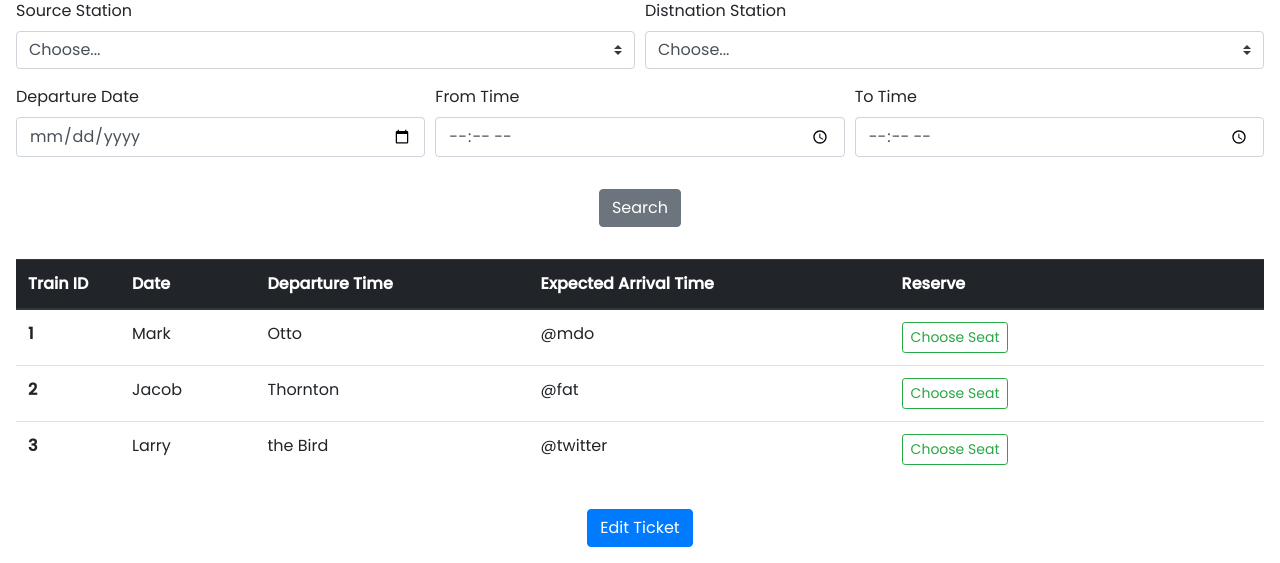
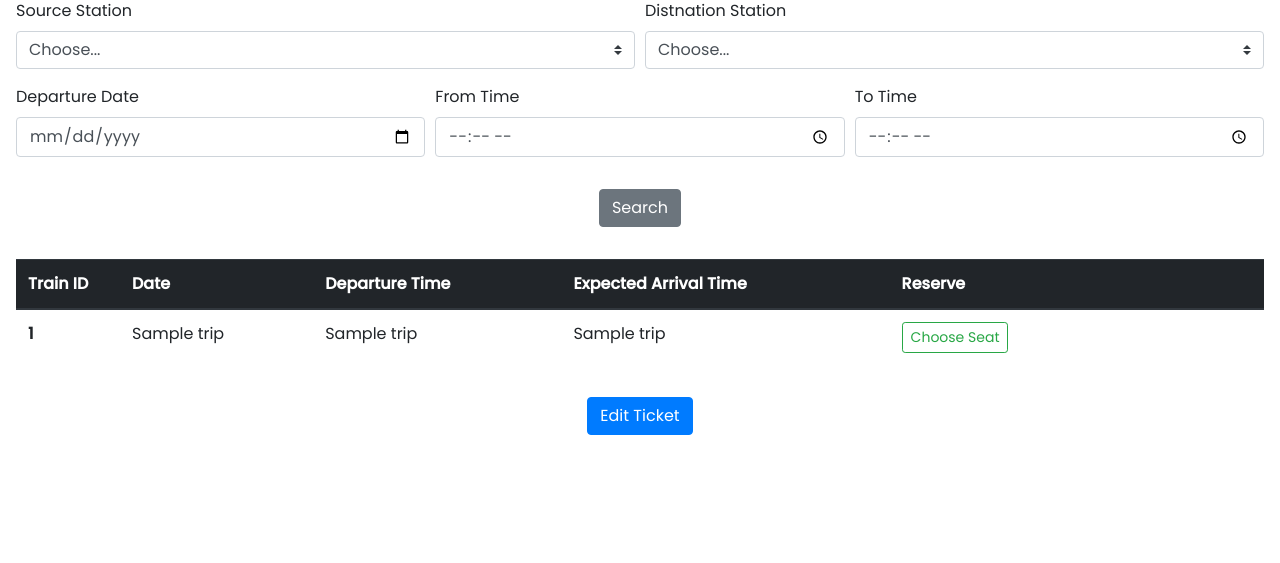
Before and after one commit to MustafaAmer-1/Software-Project, a Flask app: template templates/edit_ticket.html in a window 1280 px wide. Shown: the part 240-803 px from the top of the page. After the commit the page ends 675 px from the top, so only its background shows below. Run offline with Flask 2, Linux system fonts and the light colour scheme; the template is opened without the code that fills it: most values are stand-ins (such as "Sample title", 1, 10 or a date in 2020); some libraries are stand-ins or nearby versions.

Commit message:
edit_ticket getting ticket data

```diff
--- a/app/controllers/tickets/ticket_manage.py
+++ b/app/controllers/tickets/ticket_manage.py
@@ -30,9 +30,3 @@ def delete_ticket():
     ticketID = request.form['ticketID']
     ticket_service.delete_ticket(ticketID)
     return redirect('/ticket_manage')
-
-@ticket_manage.route('/edit_ticket', methods=['POST'])
-def edit_ticket():
-    ticketID = request.form['ticketID']
-    ticket_data = ticket_service.get_ticket_data(ticketID)
-    return render_template('edit_ticket.html', ticket_data=ticket_data)
--- a/app/services/register_service.py
+++ b/app/services/register_service.py
@@ -2,7 +2,6 @@ from . import storage_wrapper
 
 db_conn = storage_wrapper.db_conn
 
-# TODO: insert into db after getting user data
 def register_user(NID, full_name, phone_no, email, DOB, gender, password):
     cur = db_conn.cursor()
     cur.execute("SELECT * FROM Person WHERE NID = %s", (NID, ))
--- a/run.py
+++ b/run.py
@@ -14,6 +14,8 @@ from app.controllers.trips.schedule import schedule_manage
 
 from app.controllers.Statistics.statistics import statistics_manage
 
+from app.controllers.tickets.edit_ticket import edit_ticket
+
 APP = Flask(__name__)
 APP.secret_key = 'secret'
 APP.register_blueprint(reserve_ticket)
@@ -23,5 +25,7 @@ APP.register_blueprint(schedule_manage)
 APP.register_blueprint(login_manage)
 APP.register_blueprint(logout_manage)
 APP.register_blueprint(statistics_manage)
+APP.register_blueprint(edit_ticket)
+
 if __name__ == "__main__":
     APP.run(debug=True)
--- a/templates/edit_ticket.html
+++ b/templates/edit_ticket.html
@@ -38,10 +38,13 @@
                 <div class="form-group col">
                     <label for="source-station">Source Station</label>
                     <select class="form-control custom-select mr-sm-2" id="source-station" required>
-                    <option disabled selected value="">Choose...</option>
-                    <option value="1">Cairo</option>
-                    <option value="2">Alex</option>
-                    <option value="3">Aswan</option>
+                    <option disabled selected hidden value="">Choose...</option>
+                    {% for station in stations %}
+                        <option {% if ticket_data['source'] == station[0] %}
+                            selected
+                        {% endif %}
+                        value="{{ station[0] }}">{{ station[1] }}</option>
+                    {% endfor %}
                 </select>
                     <div class="invalid-feedback">
                         Please Choose Source Station.
@@ -51,10 +54,13 @@
                 <div class="form-group col">
                     <label for="distnation-station">Distnation Station</label>
                     <select class="form-control custom-select mr-sm-2" id="distnation-station" required>
-                    <option disabled selected value="">Choose...</option>
-                    <option value="1">Cairo</option>
-                    <option value="2">Alex</option>
-                    <option value="3">Aswan</option>
+                    <option disabled selected hidden value="">Choose...</option>
+                    {% for station in stations %}
+                        <option {% if ticket_data['dist'] == station[0] %}
+                            selected
+                        {% endif %}
+                        value="{{ station[0] }}">{{ station[1] }}</option>
+                    {% endfor %}
                 </select>
                     <div class="invalid-feedback">
                         Please Choose Distnation Station.
@@ -65,17 +71,17 @@
             <div class="form-row">
                 <div class="form-group col-md-4">
                     <label for="departure-date">Departure Date</label>
-                    <input type="date" class="form-control" id="departure-date" required>
+                    <input type="date" value="{{ ticket_data['date'] }}" class="form-control" id="departure-date" required>
                 </div>
 
                 <div class="form-group col-md-4">
                     <label for="from-time">From Time</label>
-                    <input type="time" class="form-control" id="from-time" required>
+                    <input type="time" value="{{ ticket_data['from'] }}" class="form-control" id="from-time" required>
                 </div>
 
                 <div class="form-group col-md-4">
                     <label for="to-date">To Time</label>
-                    <input type="time" class="form-control" id="to-date" required>
+                    <input type="time" value="{{ ticket_data['to'] }}" class="form-control" id="to-date" required>
                 </div>
             </div>
 
@@ -97,48 +103,22 @@
                 </tr>
             </thead>
             <tbody>
+
+                {% for trip in trips %}
                 <tr>
-                    <th scope="row">1</th>
-                    <td>Mark</td>
-                    <td>Otto</td>
-                    <td>@mdo</td>
+                    <th scope="row">{{ trip[0] }}</th>
+                    <td>{{ trip[1] }}</td>
+                    <td>{{ trip[2] }}</td>
+                    <td>{{ trip[3] }}</td>
                     <td>
-                        <button class="btn btn-outline-success btn-sm" type="button" data-toggle="collapse" data-target="#1" aria-expanded="false">Choose Seat</button>
-
-                        <div class="collapse" id="1">
-                            <train-seats trainID="1"/>
+                        <button class="btn btn-outline-success btn-sm" type="button" data-toggle="collapse" data-target="#{{ trip[0] }}" aria-expanded="false">Choose Seat</button>
+                        <div class="collapse" id="{{ trip[0] }}">
+                            <train-seats trainID="{{ trip[0] }}" dis="{{ trip[-1] }}" />
                         </div>
-
                     </td>
                 </tr>
-                <tr>
-                    <th scope="row">2</th>
-                    <td>Jacob</td>
-                    <td>Thornton</td>
-                    <td>@fat</td>
-                    <td>
-                        <button class="btn btn-outline-success btn-sm" type="button" data-toggle="collapse" data-target="#2" aria-expanded="false">Choose Seat</button>
+                {% endfor %}
 
-                        <div class="collapse" id="2">
-                            <train-seats trainID="2"/>
-                        </div>
-
-                    </td>
-                </tr>
-                <tr>
-                    <th scope="row">3</th>
-                    <td>Larry</td>
-                    <td>the Bird</td>
-                    <td>@twitter</td>
-                    <td>
-                        <button class="btn btn-outline-success btn-sm" type="button" data-toggle="collapse" data-target="#3" aria-expanded="false">Choose Seat</button>
-
-                        <div class="collapse" id="3">
-                            <train-seats trainID="3"/>
-                        </div>
-
-                    </td>
-                </tr>
             </tbody>
         </table>
     </div>
--- a/templates/ticket_manage.html
+++ b/templates/ticket_manage.html
@@ -12,7 +12,7 @@
 
 <body>
 
-    <form id="edit" action="{{ url_for('ticket_manage.edit_ticket') }}" method="post" style="display: none;"></form>
+    <form id="edit" action="{{ url_for('edit_ticket.edit') }}" method="post" style="display: none;"></form>
     <form id="remove" action="{{ url_for('ticket_manage.delete_ticket') }}" method="post" style="display: none;"></form>
 
     <nav class="navbar navbar-expand-lg navbar-dark bg-dark">
```
Also changed, not shown: app/controllers/tickets/edit_ticket.py (added, +32 -0 lines), app/services/trip_service.py (+7 -0 lines).
